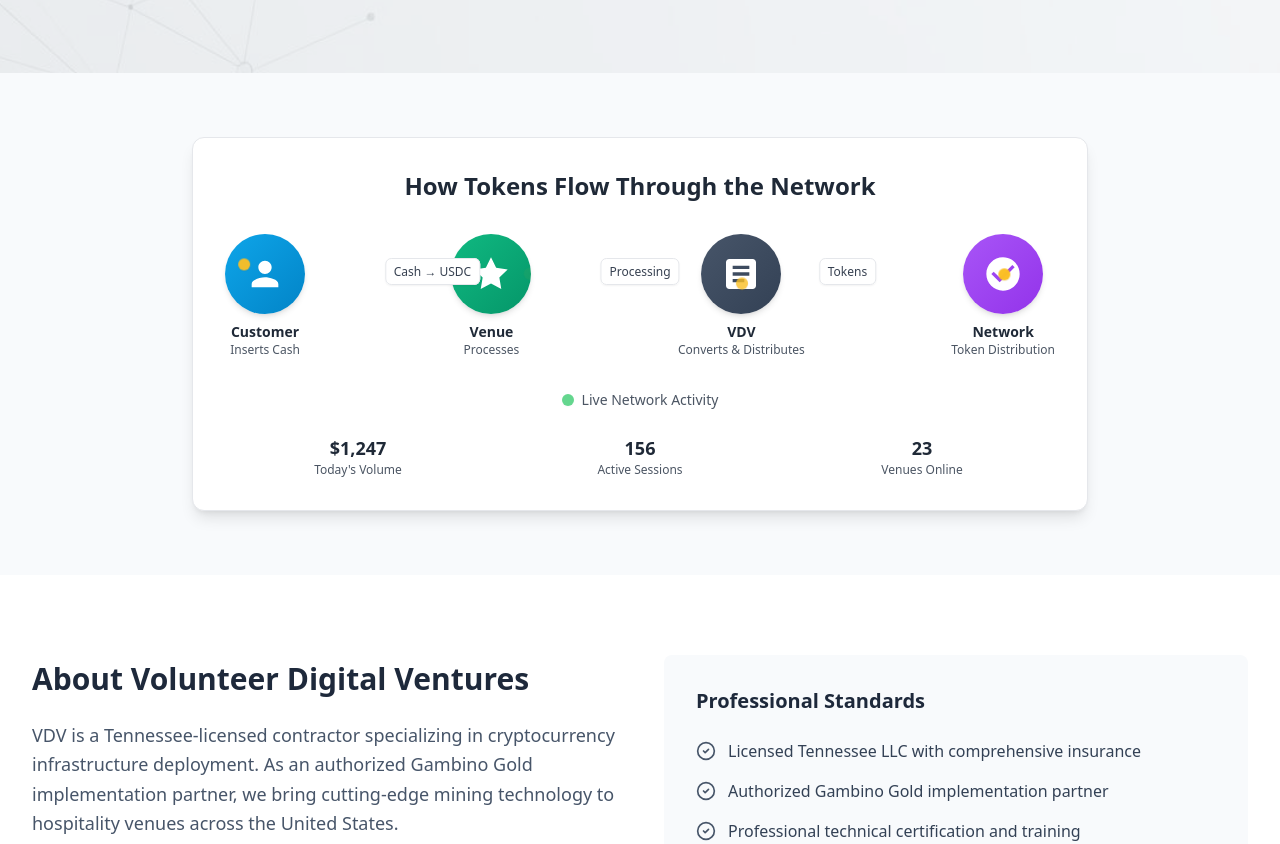
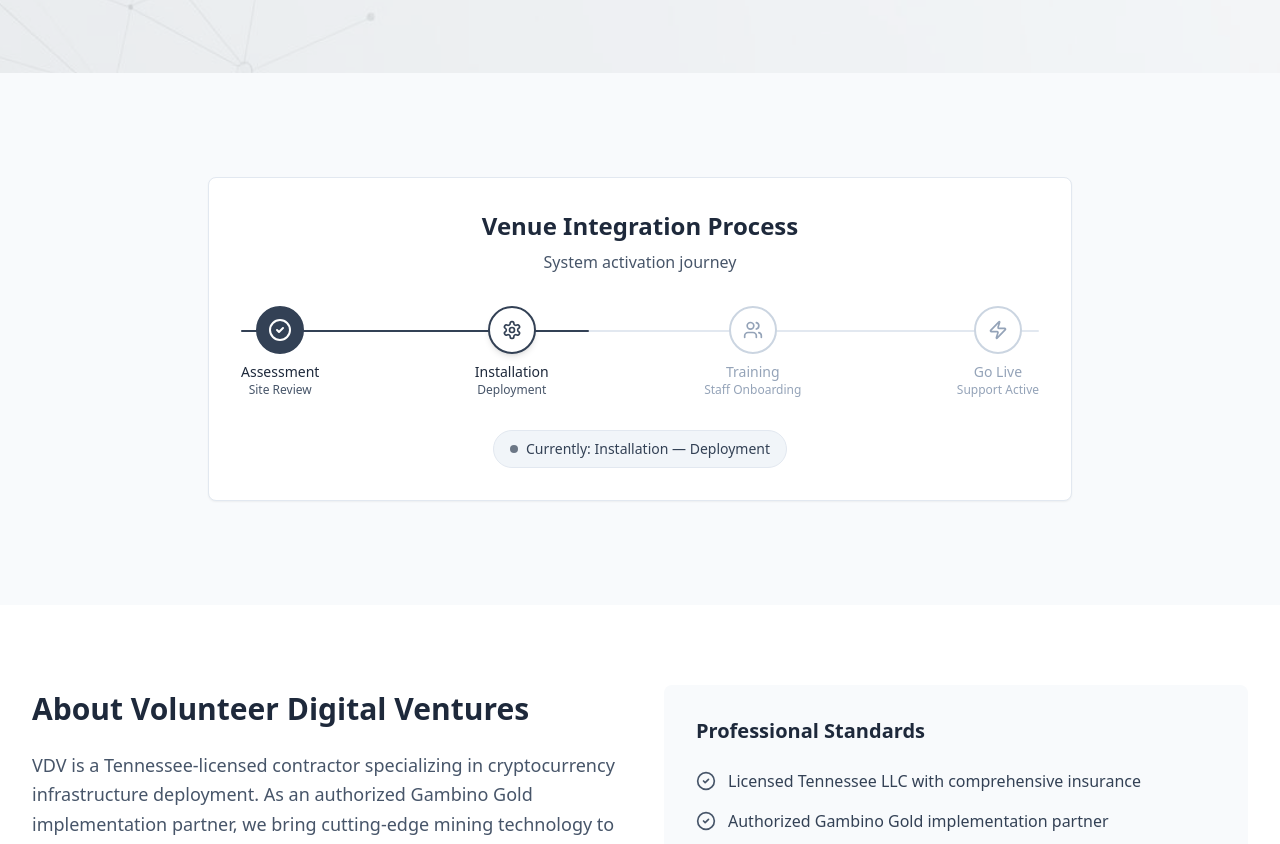
Before and after one commit to BuberryWorldwide/vdv_portfolio, a Next.js app: page / in a window 1280 px wide. Shown: the part 2860-3704 px from the top of the page. Built offline with nearby package versions, Linux system fonts and the light colour scheme.

Commit message:
process flow animation

```diff
--- a/src/app/components/TokenFlowAnimation.js
+++ b/src/app/components/TokenFlowAnimation.js
@@ -1,159 +1,150 @@
-import React from 'react';
+import React, { useRef, useEffect, useState } from 'react';
+import { CheckCircle2, Target, Settings, Users, Zap } from 'lucide-react';
 
-const TokenFlowAnimation = () => {
+const steps = [
+  { title: 'Assessment', subtitle: 'Site Review', icon: Target },
+  { title: 'Installation', subtitle: 'Deployment', icon: Settings },
+  { title: 'Training', subtitle: 'Staff Onboarding', icon: Users },
+  { title: 'Go Live', subtitle: 'Support Active', icon: Zap },
+];
+
+// Custom animation hook with pause at the end
+function useLoopProgress(duration = 10000, pauseAfter = 1000) {
+  const [progress, setProgress] = useState(0);
+  const frameRef = useRef();
+  const startRef = useRef();
+  const pauseTimeoutRef = useRef(null);
+
+  useEffect(() => {
+    let paused = false;
+
+    const tick = (timestamp) => {
+      if (!startRef.current) startRef.current = timestamp;
+      const elapsed = timestamp - startRef.current;
+      const rawProgress = elapsed / duration;
+
+      if (rawProgress >= 1 && !paused) {
+        paused = true;
+        setProgress(1);
+        cancelAnimationFrame(frameRef.current);
+        pauseTimeoutRef.current = setTimeout(() => {
+          startRef.current = null;
+          paused = false;
+          frameRef.current = requestAnimationFrame(tick);
+        }, pauseAfter);
+        return;
+      }
+
+      const loopProgress = Math.min(rawProgress, 1);
+      setProgress(loopProgress);
+      frameRef.current = requestAnimationFrame(tick);
+    };
+
+    frameRef.current = requestAnimationFrame(tick);
+
+    return () => {
+      cancelAnimationFrame(frameRef.current);
+      clearTimeout(pauseTimeoutRef.current);
+    };
+  }, [duration, pauseAfter]);
+
+  return progress;
+}
+
+export default function TokenFlowAnimation() {
+  const progress = useLoopProgress(10000, 1000);
+  const tokenPosition = progress * 100;
+  const stepPositions = steps.map((_, i) => (i / (steps.length - 1)) * 100);
+
+  let currentStepIndex = stepPositions.findIndex((p) => tokenPosition < p) - 1;
+  if (tokenPosition >= 98) {
+    currentStepIndex = steps.length - 1;
+  }
+  currentStepIndex = Math.max(0, currentStepIndex);
+
   return (
-    <div className="w-full max-w-4xl mx-auto p-8 bg-white rounded-xl shadow-lg border border-gray-200">
-      <h3 className="text-2xl font-bold text-center mb-8 text-gray-800">
-        How Tokens Flow Through the Network
-      </h3>
+    <div className="w-full max-w-4xl mx-auto px-4 py-10">
+      <div className="bg-white border border-slate-200 rounded-lg shadow-sm p-8">
+        {/* Header */}
+        <div className="text-center mb-8">
+          <h3 className="text-2xl font-bold text-slate-800 mb-2">Venue Integration Process</h3>
+          <p className="text-slate-600">System activation journey</p>
+        </div>
 
-      <div className="relative">
-        {/* Main Flow Container */}
-        <div className="flex justify-between items-center relative">
+        {/* Progress Line & Steps */}
+        <div className="relative">
+          {/* Background Line */}
+          <div className="absolute top-6 left-0 w-full h-0.5 bg-slate-200 rounded-full"></div>
 
-          {/* Customer */}
-          <div className="flex flex-col items-center">
-            <div className="w-20 h-20 bg-gradient-to-br from-sky-500 to-sky-600 rounded-full flex items-center justify-center mb-2 relative overflow-hidden shadow-md">
-              <svg className="w-10 h-10 text-white" fill="currentColor" viewBox="0 0 24 24">
-                <path d="M12 12c2.21 0 4-1.79 4-4s-1.79-4-4-4-4 1.79-4 4 1.79 4 4 4zm0 2c-2.67 0-8 1.34-8 4v2h16v-2c0-2.66-5.33-4-8-4z"/>
-              </svg>
+          {/* Progress Line */}
+          <div
+            className="absolute top-6 left-0 h-0.5 bg-slate-700 rounded-full transition-all duration-300"
+            style={{ width: `${tokenPosition}%` }}
+          ></div>
 
-              {/* Tokens leaving customer */}
-              <div className="absolute w-3 h-3 bg-amber-400 rounded-full shadow-sm" style={{
-                animation: 'tokenToVenue 3s infinite',
-                animationDelay: '0s'
-              }}></div>
+          {/* Token */}
+          <div
+            className="absolute top-4"
+            style={{
+              left: `${tokenPosition}%`,
+              transform: 'translateX(-50%)',
+              zIndex: 10,
+            }}
+          >
+            <div className="relative">
+              <div className="w-4 h-4 bg-yellow-400 rounded-full shadow-md"></div>
+              <div className="absolute inset-0 w-4 h-4 bg-yellow-300 rounded-full animate-ping opacity-50"></div>
             </div>
-            <span className="text-sm font-semibold text-gray-800">Customer</span>
-            <span className="text-xs text-gray-600">Inserts Cash</span>
           </div>
 
-          {/* Venue */}
-          <div className="flex flex-col items-center">
-            <div className="w-20 h-20 bg-gradient-to-br from-emerald-500 to-emerald-600 rounded-full flex items-center justify-center mb-2 relative overflow-hidden shadow-md">
-              <svg className="w-10 h-10 text-white" fill="currentColor" viewBox="0 0 24 24">
-                <path d="M12 2l3.09 6.26L22 9.27l-5 4.87 1.18 6.88L12 17.77l-6.18 3.25L7 14.14 2 9.27l6.91-1.01L12 2z"/>
-              </svg>
+          {/* Step Nodes */}
+          <div className="flex justify-between items-start relative z-20">
+            {steps.map((step, index) => {
+              const isCompleted = index < currentStepIndex;
+              const isActive = index === currentStepIndex;
+              const Icon = step.icon;
 
-              {/* Tokens moving through venue */}
-              <div className="absolute w-3 h-3 bg-amber-400 rounded-full shadow-sm" style={{
-                animation: 'tokenToVdv 3s infinite',
-                animationDelay: '0.8s'
-              }}></div>
-            </div>
-            <span className="text-sm font-semibold text-gray-800">Venue</span>
-            <span className="text-xs text-gray-600">Processes</span>
-          </div>
-
-          {/* VDV */}
-          <div className="flex flex-col items-center">
-            <div className="w-20 h-20 bg-gradient-to-br from-slate-600 to-slate-700 rounded-full flex items-center justify-center mb-2 relative overflow-hidden shadow-md">
-              <svg className="w-10 h-10 text-white" fill="currentColor" viewBox="0 0 24 24">
-                <path d="M19 3H5c-1.1 0-2 .9-2 2v14c0 1.1.9 2 2 2h14c1.1 0 2-.9 2-2V5c0-1.1-.9-2-2-2zm-5 14H7v-2h7v2zm3-4H7v-2h10v2zm0-4H7V7h10v2z"/>
-              </svg>
-
-              {/* Tokens being processed */}
-              <div className="absolute w-3 h-3 bg-amber-400 rounded-full shadow-sm" style={{
-                animation: 'tokenProcessing 2s infinite',
-                animationDelay: '1.2s'
-              }}></div>
-            </div>
-            <span className="text-sm font-semibold text-gray-800">VDV</span>
-            <span className="text-xs text-gray-600">Converts & Distributes</span>
-          </div>
-
-          {/* Network */}
-          <div className="flex flex-col items-center">
-            <div className="w-20 h-20 bg-gradient-to-br from-purple-500 to-purple-600 rounded-full flex items-center justify-center mb-2 relative overflow-hidden shadow-md">
-              <svg className="w-10 h-10 text-white" fill="currentColor" viewBox="0 0 24 24">
-                <path d="M12 2C6.48 2 2 6.48 2 12s4.48 10 10 10 10-4.48 10-10S17.52 2 12 2zm-2 15l-5-5 1.41-1.41L10 14.17l7.59-7.59L19 8l-9 9z"/>
-              </svg>
-
-              {/* Tokens returning to network */}
-              <div className="absolute w-3 h-3 bg-amber-400 rounded-full shadow-sm" style={{
-                animation: 'tokenToNetwork 3s infinite',
-                animationDelay: '2s'
-              }}></div>
-            </div>
-            <span className="text-sm font-semibold text-gray-800">Network</span>
-            <span className="text-xs text-gray-600">Token Distribution</span>
+              return (
+                <div key={index} className="flex flex-col items-center text-center">
+                  <div
+                    className={`w-12 h-12 mb-2 flex items-center justify-center rounded-full border-2 transition-all duration-300
+                      ${
+                        isCompleted
+                          ? 'bg-slate-700 border-slate-700 text-white'
+                          : isActive
+                          ? 'bg-white border-slate-700 text-slate-700 shadow-md'
+                          : 'bg-white border-slate-300 text-slate-400'
+                      }
+                    `}
+                  >
+                    {isCompleted ? (
+                      <CheckCircle2 className="w-6 h-6" />
+                    ) : (
+                      <Icon className="w-5 h-5" />
+                    )}
+                  </div>
+                  <div className={`text-sm font-medium ${isCompleted || isActive ? 'text-slate-800' : 'text-slate-400'}`}>
+                    {step.title}
+                  </div>
+                  <div className={`text-xs ${isCompleted || isActive ? 'text-slate-600' : 'text-slate-400'}`}>
+                    {step.subtitle}
+                  </div>
+                </div>
+              );
+            })}
           </div>
         </div>
 
-        {/* Connecting Lines */}
-        <div className="absolute top-10 left-0 right-0 h-px bg-gray-300 -z-10"></div>
-
-        {/* Flow Labels */}
-        <div className="absolute top-6 left-1/4 transform -translate-x-1/2">
-          <span className="text-xs bg-white px-2 py-1 rounded-md text-gray-700 border border-gray-200 shadow-sm">Cash → USDC</span>
-        </div>
-        <div className="absolute top-6 left-2/4 transform -translate-x-1/2">
-          <span className="text-xs bg-white px-2 py-1 rounded-md text-gray-700 border border-gray-200 shadow-sm">Processing</span>
-        </div>
-        <div className="absolute top-6 left-3/4 transform -translate-x-1/2">
-          <span className="text-xs bg-white px-2 py-1 rounded-md text-gray-700 border border-gray-200 shadow-sm">Tokens</span>
+        {/* Step Label */}
+        <div className="mt-8 text-center">
+          <div className="inline-flex items-center gap-2 px-4 py-2 bg-slate-100 rounded-full border border-slate-200">
+            <div className="w-2 h-2 bg-slate-700 rounded-full animate-pulse"></div>
+            <span className="text-sm font-medium text-slate-700">
+              Currently: {steps[currentStepIndex].title} — {steps[currentStepIndex].subtitle}
+            </span>
+          </div>
         </div>
       </div>
-
-      {/* Activity Indicator */}
-      <div className="mt-8 flex justify-center">
-        <div className="flex items-center gap-2">
-          <div className="w-3 h-3 bg-green-500 rounded-full animate-pulse shadow-sm"></div>
-          <span className="text-sm text-gray-600">Live Network Activity</span>
-        </div>
-      </div>
-
-      {/* Stats */}
-      <div className="mt-6 grid grid-cols-3 gap-4 text-center">
-        <div>
-          <div className="text-lg font-bold text-gray-800">$1,247</div>
-          <div className="text-xs text-gray-600">Today&apos;s Volume</div>
-        </div>
-        <div>
-          <div className="text-lg font-bold text-gray-800">156</div>
-          <div className="text-xs text-gray-600">Active Sessions</div>
-        </div>
-        <div>
-          <div className="text-lg font-bold text-gray-800">23</div>
-          <div className="text-xs text-gray-600">Venues Online</div>
-        </div>
-      </div>
-
-      <style jsx>{`
-        @keyframes tokenToVenue {
-          0% { transform: translate(-40px, 0); opacity: 0; }
-          25% { transform: translate(-20px, -10px); opacity: 1; }
-          50% { transform: translate(0, 0); opacity: 1; }
-          75% { transform: translate(20px, -5px); opacity: 0.8; }
-          100% { transform: translate(40px, 0); opacity: 0; }
-        }
-
-        @keyframes tokenToVdv {
-          0% { transform: translate(-40px, 0); opacity: 0; }
-          25% { transform: translate(-20px, 5px); opacity: 1; }
-          50% { transform: translate(0, 0); opacity: 1; }
-          75% { transform: translate(20px, -5px); opacity: 0.8; }
-          100% { transform: translate(40px, 0); opacity: 0; }
-        }
-
-        @keyframes tokenProcessing {
-          0% { transform: translate(-20px, -20px) scale(0.5); opacity: 0; }
-          25% { transform: translate(0, -10px) scale(1); opacity: 1; }
-          50% { transform: translate(20px, 0) scale(1.2); opacity: 1; }
-          75% { transform: translate(0, 10px) scale(1); opacity: 0.8; }
-          100% { transform: translate(-20px, 20px) scale(0.5); opacity: 0; }
-        }
-
-        @keyframes tokenToNetwork {
-          0% { transform: translate(-40px, 0); opacity: 0; }
-          25% { transform: translate(-20px, -5px); opacity: 1; }
-          50% { transform: translate(0, 0); opacity: 1; }
-          75% { transform: translate(20px, 5px); opacity: 0.8; }
-          100% { transform: translate(40px, 0); opacity: 0; }
-        }
-      `}</style>
     </div>
   );
-};
-
-export default TokenFlowAnimation;
+}
```
